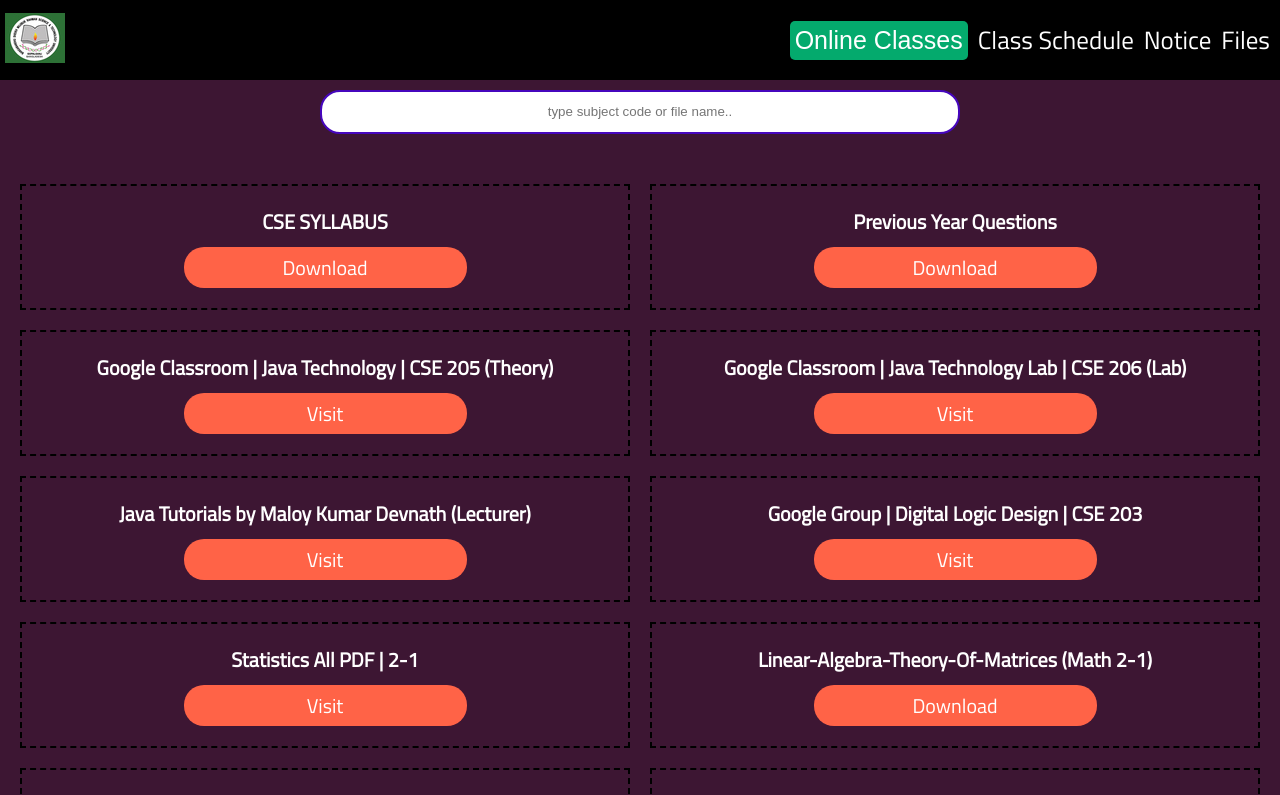
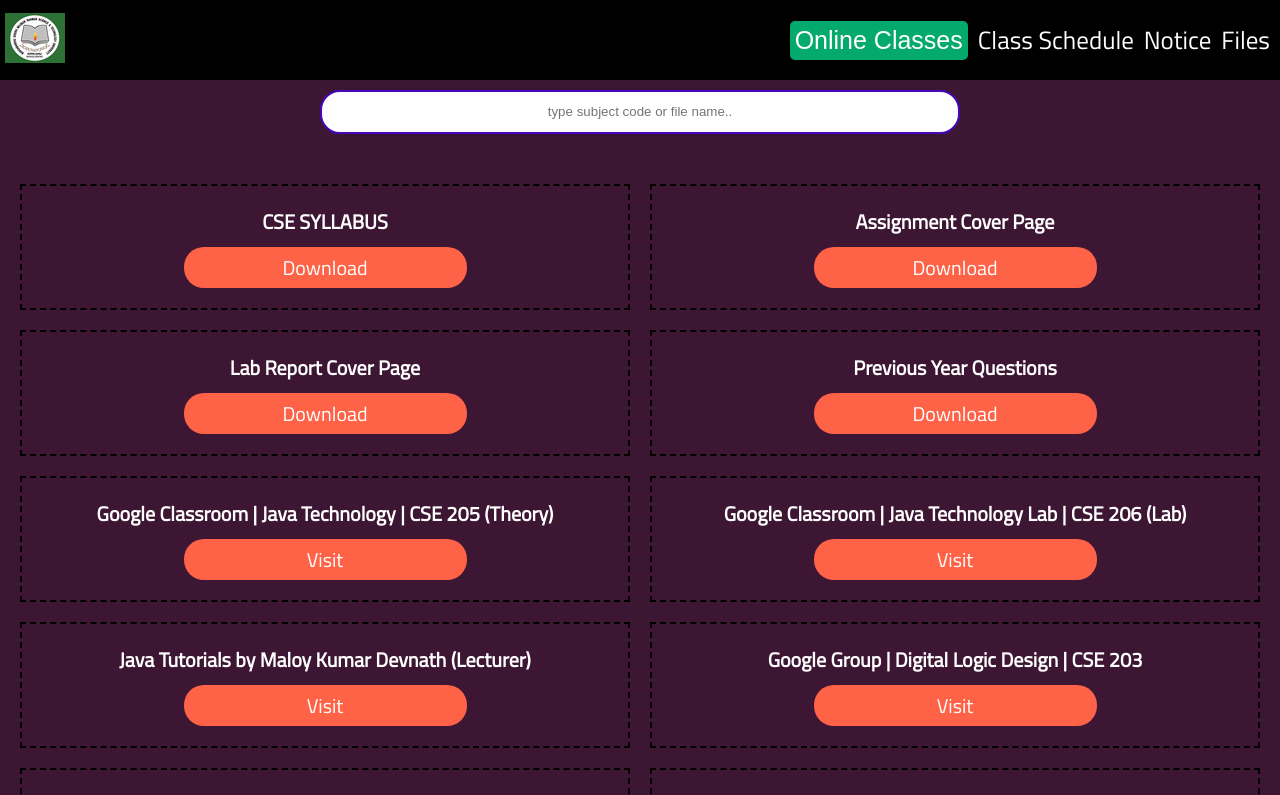
Before and after one commit to mamun-0/notice-app, a React (Create React App) app: page /#/files in a window 1280 px wide. Shown: the top 795 px of the page. Built offline with nearby package versions, Linux system fonts and the light colour scheme.

Commit message:
Adding assignment and Lab report cover page

```diff
--- a/src/Components/Syllabus/pdfData.js
+++ b/src/Components/Syllabus/pdfData.js
@@ -5,6 +5,20 @@ const PDF_DATA = [
     a_tag_title: "Download",
     downloadLink:
       "https://drive.google.com/file/d/14O8LJX_5XlKEmDANc1Yr4O9hNBiOIXjH/view",
+  },
+  {
+    id: 16,
+    title: "Assignment Cover Page",
+    a_tag_title: "Download",
+    downloadLink:
+      "https://ln4.sync.com/dl/2f2274f30/ufpkdunf-xcviukq3-fxbabj9y-879ht79k",
+  },
+  {
+    id: 17,
+    title: "Lab Report Cover Page",
+    a_tag_title: "Download",
+    downloadLink:
+      "https://ln4.sync.com/dl/2003d4620/qwhkbj95-efv8mugi-hi89yrmw-sf39tak2",
   },
   {
     id: 2,
@@ -60,6 +74,21 @@ const PDF_DATA = [
       "https://drive.google.com/file/d/1NayNih8fRWmd-6z_UVL7TKILAbh7EgMf/view?usp=sharing",
   },
   {
+    id: 14,
+    title: " Proteus 8 with Crack(203) | 2-1",
+    a_tag_title: "Download",
+    downloadLink:
+      "https://drive.google.com/drive/folders/1QqmbbMONUrgYoGaMx7LeRRtizmHu3yxd?usp=sharing",
+  },
+  {
+    id: 15,
+    title:
+      "Digital Logic Design[All Files Included Except Proteus] - 203 | 2-1",
+    a_tag_title: "Download",
+    downloadLink:
+      "https://drive.google.com/file/d/1uZjnNsshMg4ygEjchPPWbTyedvmtDIO7/view?usp=sharing",
+  },
+  {
     id: 10,
     title: "Theory OF Computing (255) | 2-2",
     a_tag_title: "Download",
@@ -82,7 +111,8 @@ const PDF_DATA = [
   },
   {
     id: 13,
-    title: "Digital Systems Principles And Applications PDF [Ronald Tocci]| 2-2",
+    title:
+      "Digital Systems Principles And Applications PDF [Ronald Tocci]| 2-2",
     a_tag_title: "Download",
     downloadLink:
       "https://drive.google.com/file/d/1aRiVmRW_bUDF3MEV-_aiKdFf5s6RIXCT/view?fbclid=IwAR0y0pB6CbwVvGajiH25UcV1Dsi-J6MygB_mp-mcfQ35tuv9nHfJw1NUb2I",
```
